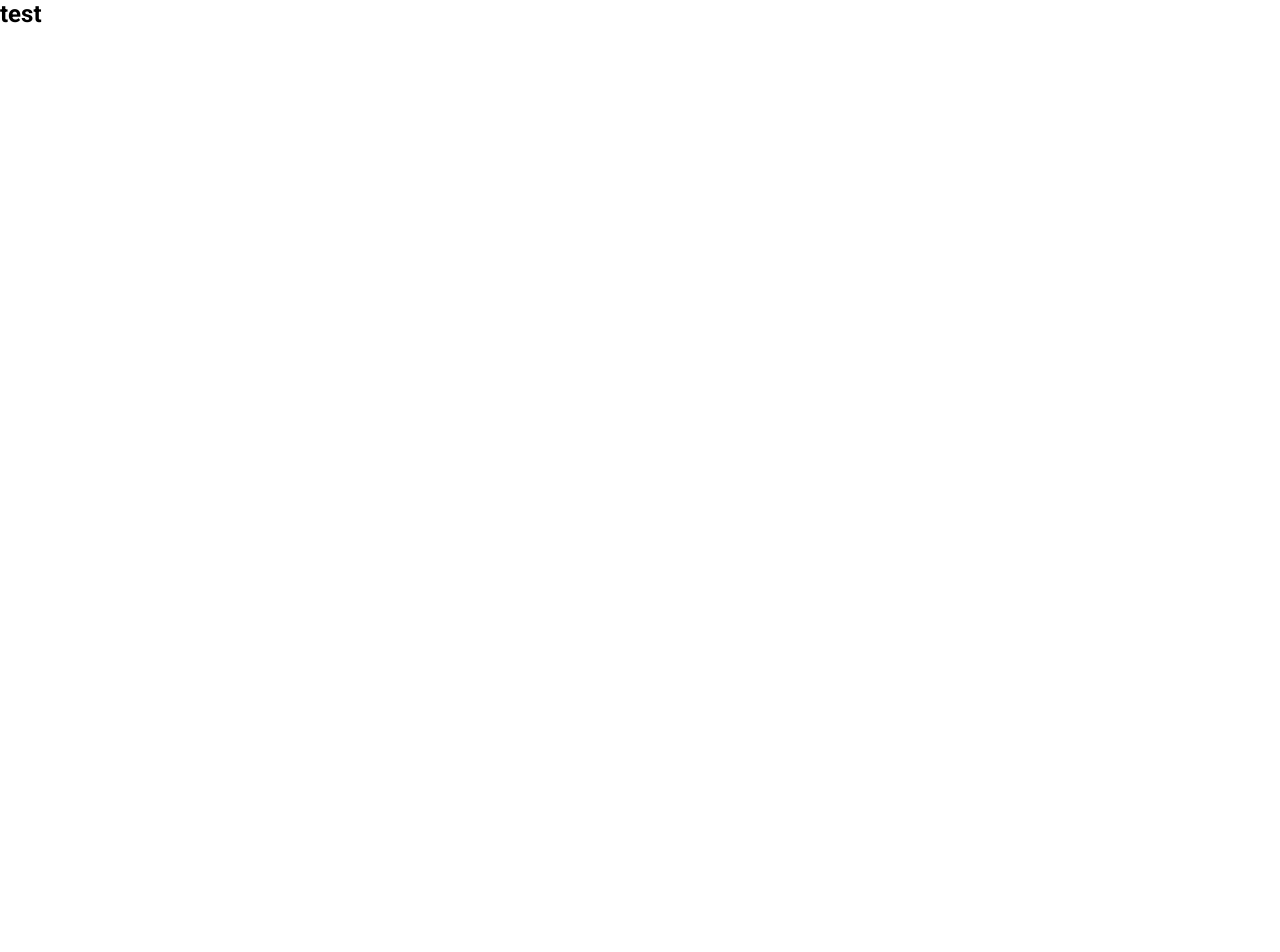
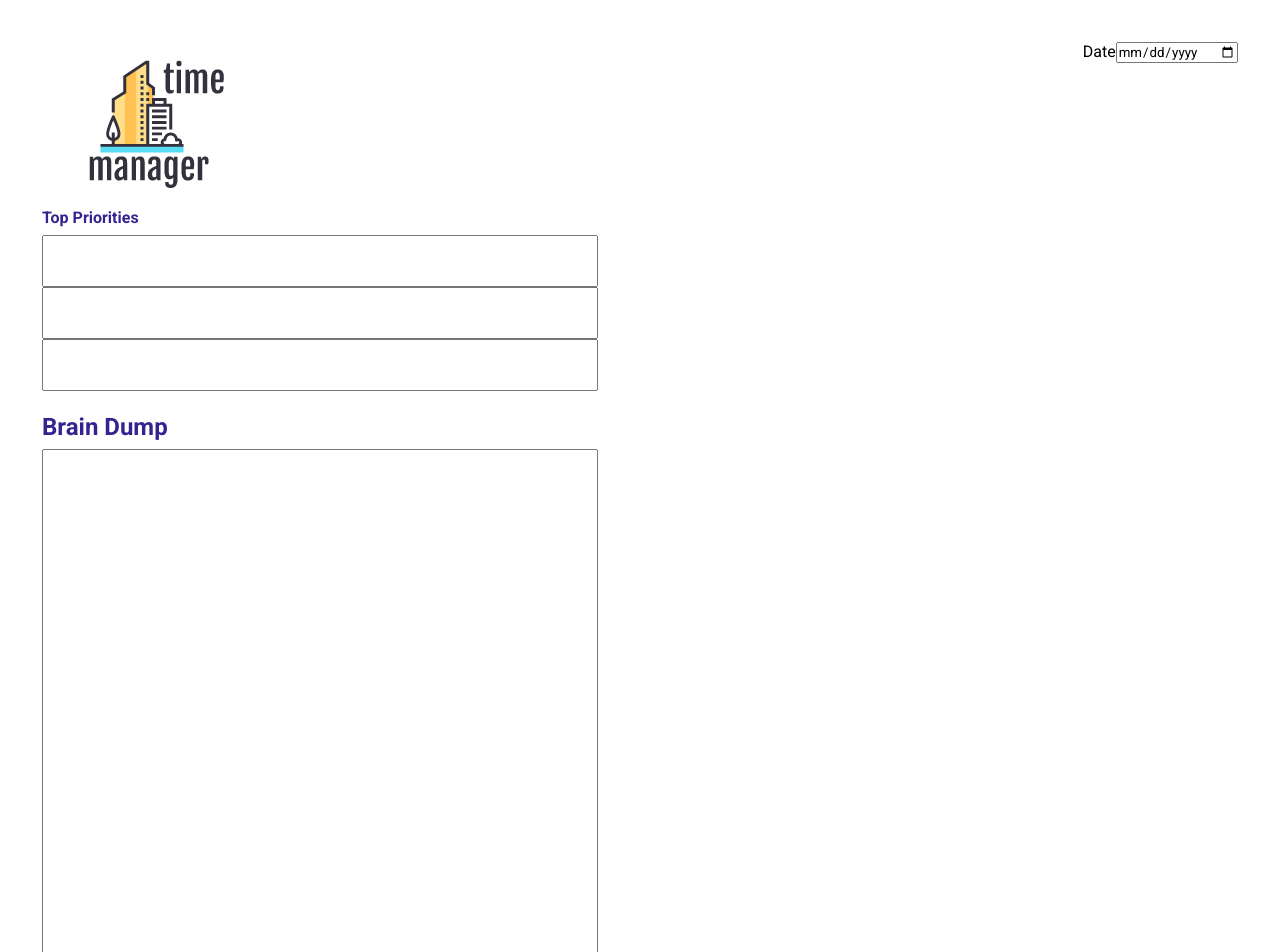
Before and after one commit to Web-Dev-Hideout/timebox-site, a React (Create React App) app: page / in a window 1280 px wide. Shown: the top 952 px of the page. Before the commit the page ends 800 px from the top, so only its background shows below. Built offline with nearby package versions, Linux system fonts and the light colour scheme.

Commit message:
left-done

```diff
--- a/src/App.js
+++ b/src/App.js
@@ -1,9 +1,12 @@
 import React from 'react';
 import Navbar from './components/Navbar';
+import Right from './components/Right';
+import Left from './components/Left'
 function App() {
   return (
-    <div>
-      <Navbar />
+    <div className='container'>
+      <Left />
+      <Right />
     </div>
   );
 }
--- /dev/null
+++ b/src/components/BrainDump.jsx
@@ -0,0 +1,11 @@
+const BrainDump = () =>{
+    return(
+       <div className="BrainDump">
+        <h2 className="LeftHeadings">
+            Brain Dump
+        </h2>
+        <textarea type="teaxtarea" className="BrainDumpTeaxtarea"/>
+       </div>
+    )
+}
+export default BrainDump
--- /dev/null
+++ b/src/components/Date.jsx
@@ -0,0 +1,9 @@
+const Date = ()=> {
+    return(
+        <div className="Date">
+            <label> Date</label>
+            <input type="date" />
+        </div>
+    )
+}
+export default Date
--- /dev/null
+++ b/src/components/Left.jsx
@@ -0,0 +1,13 @@
+import Navbar from "./Navbar"
+import TopPriorities from "./TopPriorities"
+import BrainDump from "./BrainDump"
+const Left = () => {
+    return (
+        <section id="Left">
+            <Navbar />
+            <TopPriorities />
+            <BrainDump />
+        </section>
+    )
+}
+export default Left
--- a/src/components/Navbar.jsx
+++ b/src/components/Navbar.jsx
@@ -1,9 +1,11 @@
 import React from 'react';
-
+import Logo from '../imges/logo.png'
 const Navbar = () => {
     return (
         <nav>
-            <h1>test</h1>
+            <figure>
+                <img src={Logo} alt="" />
+            </figure>
         </nav>
     );
 }
--- /dev/null
+++ b/src/components/Right.jsx
@@ -0,0 +1,9 @@
+import Date from "./Date"
+const Right = () => {
+    return (
+        <section id="Right">
+            <Date />
+        </section>
+    )
+}
+export default Right
--- /dev/null
+++ b/src/components/TopPriorities.jsx
@@ -0,0 +1,15 @@
+const TopPriorities = () =>{
+    return(
+        <div className="TopPriorities">
+            <h4 className="LeftHeadings">
+                Top Priorities
+            </h4>
+            <div className="Textareas">
+            <input type="textarea"className="TopPiroritiesTextarea" />
+            <input type="textarea"className="TopPiroritiesTextarea" />
+            <input type="textarea"className="TopPiroritiesTextarea" />
+            </div>
+        </div>
+    )
+}
+export default TopPriorities
--- a/src/index.css
+++ b/src/index.css
@@ -7,3 +7,85 @@
   font-family: 'roboto', 'sans-serif';
 
 }
+figure{
+  height: 142px
+}
+nav{
+  margin-bottom: 24px;
+}
+body{
+}
+section{
+  height: 100%;
+}
+.container{
+  padding: 42px;
+  height: 100vh;
+  display: flex;
+}
+/*
+
+sections
+
+*/
+/*
+
+LEFT
+
+*/
+#Left{
+  width: 50%;
+  padding-right: 42px;
+}
+/*
+
+Top Priorities
+
+*/
+.TopPriorities{
+  margin-bottom: 22px;
+}
+.LeftHeadings{
+  margin-bottom: 8px;
+  color: rgb(52, 36, 144);
+}
+.Textareas{
+  display: flex;
+  flex-direction: column;
+}
+.TopPiroritiesTextarea{
+  height: 52px;
+  font-size: 18px;
+}
+/*
+
+brain dump
+
+*/
+.BrainDumpTeaxtarea{
+  width: 100%;
+  height: 100%;
+  font-size: 18px;
+  padding: 22px;
+  line-height: 32px;
+}
+.BrainDump{
+  height: 100%;
+}
+/*
+
+RIGHT
+
+*/
+#Right{
+  width: 50%;
+}
+/*
+
+Date
+
+*/
+.Date{
+  display: flex;
+  justify-content:flex-end ;
+}
```
Also changed, not shown: public/index.html (+0 -13 lines), src/imges/logo.png (added).
